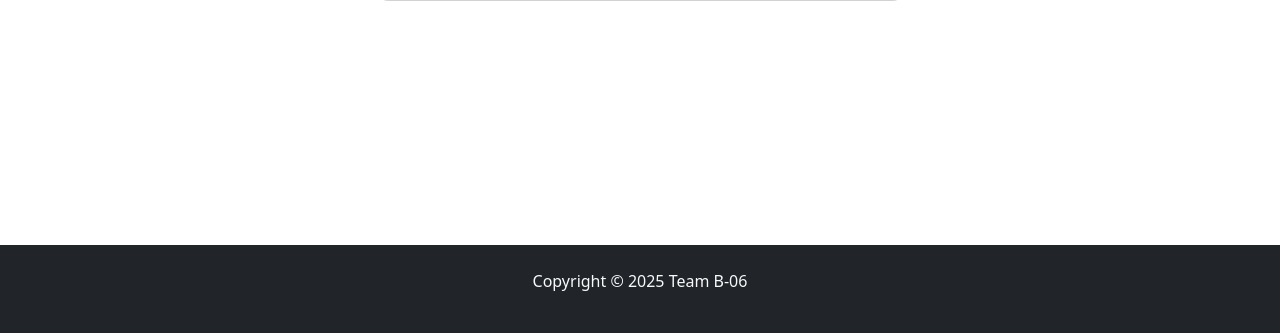
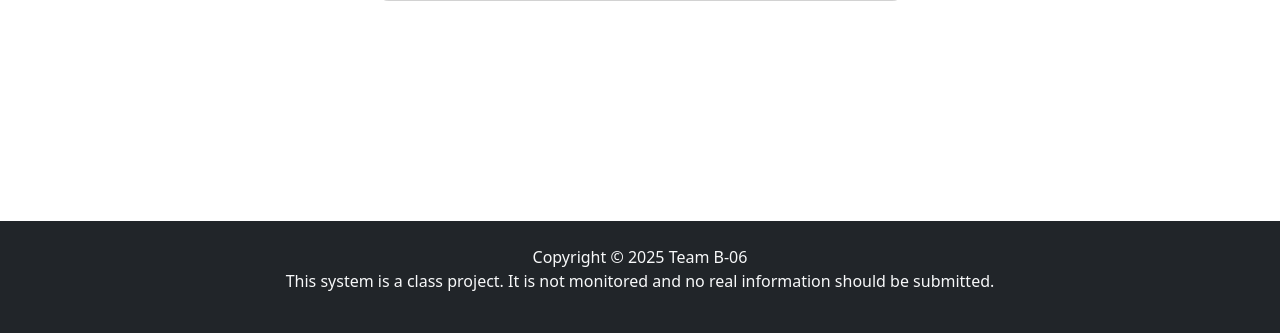
Before and after one commit to elliotSchmango/tech-lending-app, a Django app: page /accounts/password/reset/ in a window 1280 px wide. Shown: the part 467-800 px from the top of the page. Run offline with Django 5.2, Linux system fonts and the light colour scheme; some libraries are stand-ins or nearby versions.

Commit message:
adjusted footer text

```diff
--- a/techCLA/templates/techCLA/base.html
+++ b/techCLA/templates/techCLA/base.html
@@ -46,7 +46,7 @@
                   {% endif %}
                   <li><span class="dropdown-item-text"><strong>Email:</strong> {{ user.email }}</span></li>
                   <li><span class="dropdown-item-text"><strong>Role:</strong> {{ user.role }}</span></li>
-                  <a href="{% url 'update_profile' %}" class="rounded-0 btn">Change Profile</a>
+                  <a href="{% url 'update_profile' %}" class="rounded-0 btn">View Profile</a>
                 </ul>
                 <!--TODO: add more for visible account details?-->
               </div>
@@ -104,7 +104,9 @@
 
   <!-- Footer -->
   <footer class="bg-dark text-light text-center py-4 mt-auto">
-    <p>Copyright &copy; 2025 Team B-06</p>
+    <p>Copyright &copy; 2025 Team B-06
+      <br>
+      This system is a class project. It is not monitored and no real information should be submitted.</p>
   </footer>
 
   {% bootstrap_javascript %}
```
